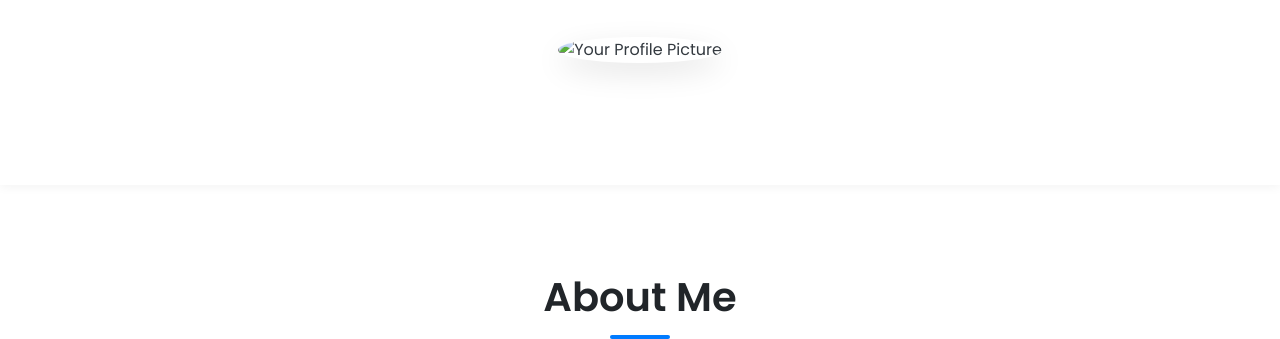
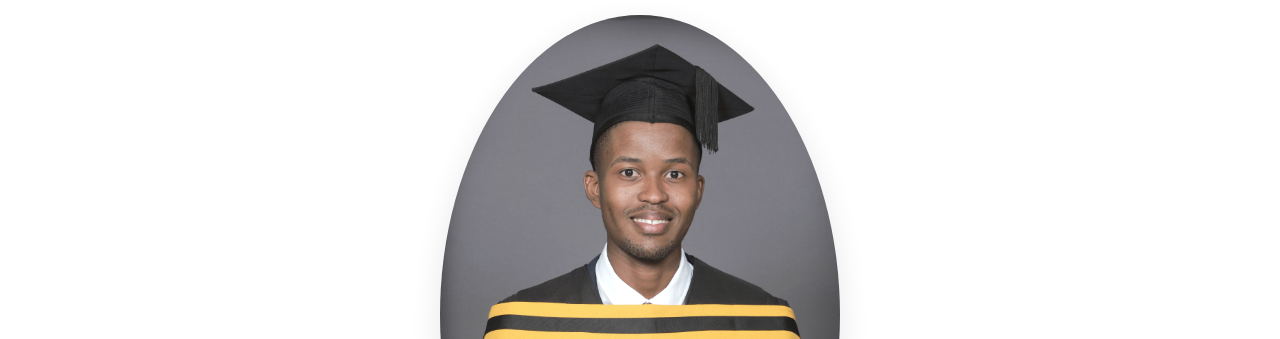
Before and after one commit to oyenaj1/oyenaj1.github.io, a plain HTML site: page index.html in a window 1280 px wide. Shown: the part 461-800 px from the top of the page. Drawn offline with Linux system fonts and the light colour scheme.

Commit message:
Update index.html

```diff
--- a/index.html
+++ b/index.html
@@ -37,7 +37,7 @@
                 <a href="#projects" class="btn primary-btn">View My Work</a>
             </div>
             <div class="hero-image">
-                <img src="images/High_DE04519-031.jpg" alt="Your Profile Picture">
+                <img src="High_DE04519-031.jpg" alt="Your Profile Picture">
             </div>
         </div>
     </header>
```
